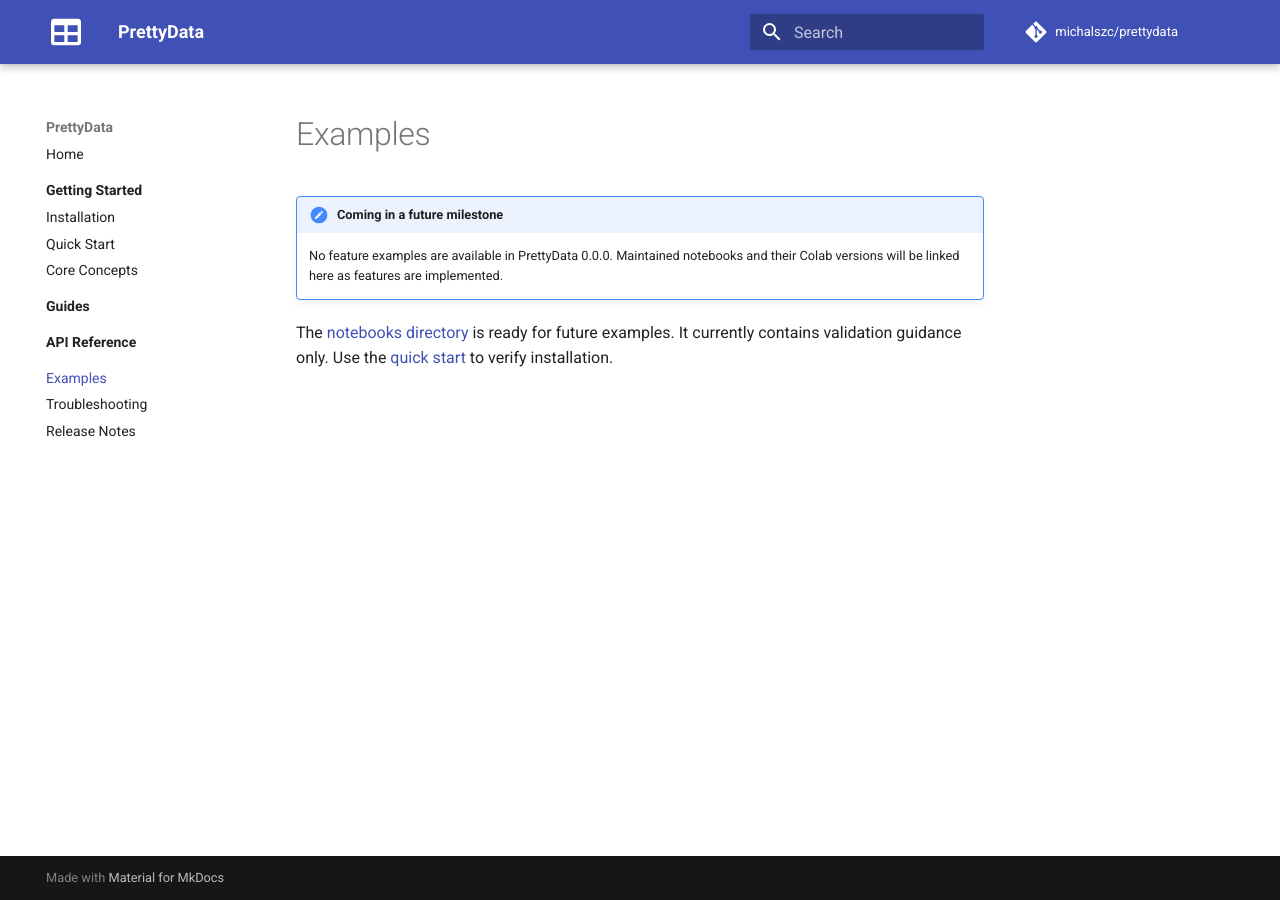
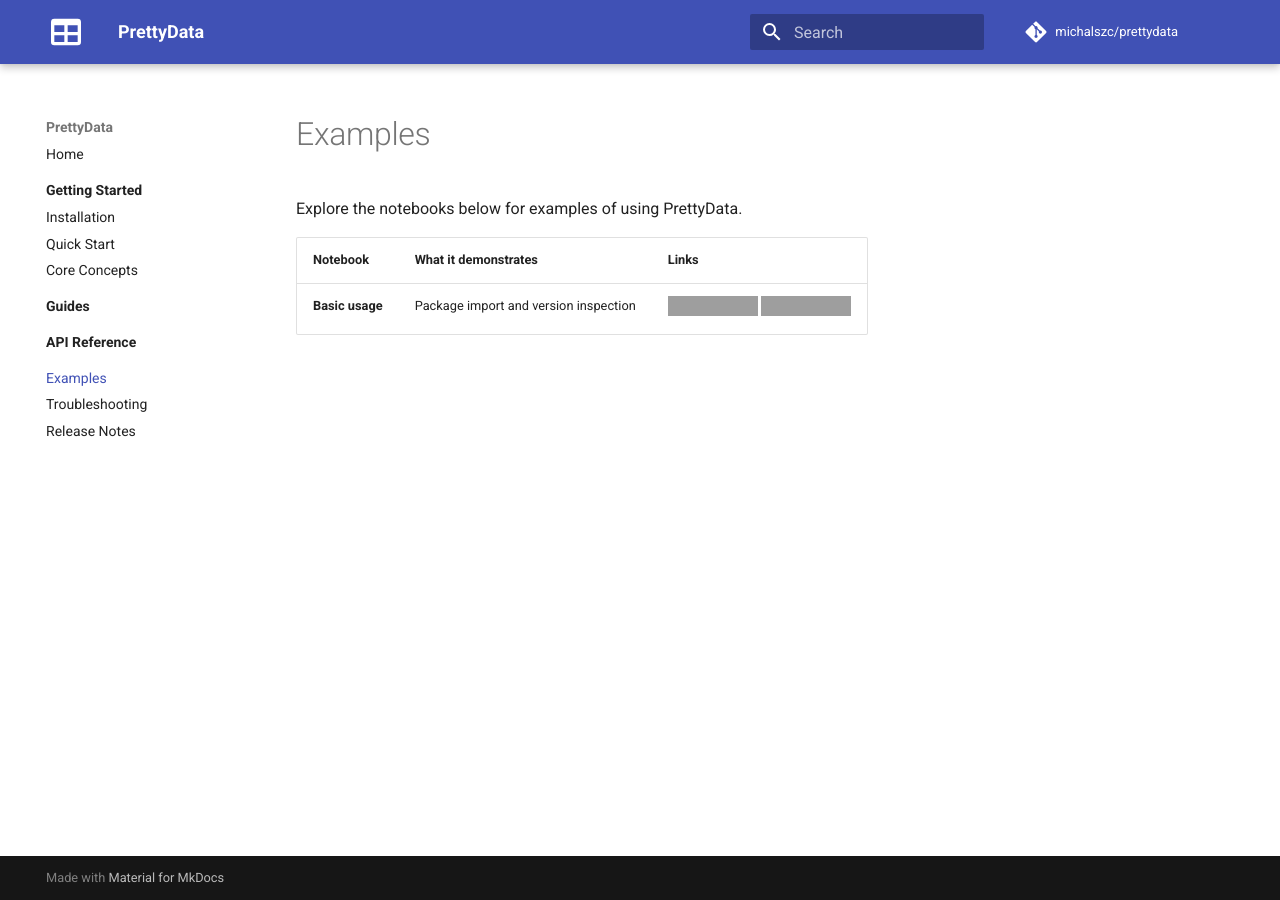
Before and after one commit to michalszc/prettydata, an MkDocs documentation site: the page built from documentation/examples.md, in a window 1280 px wide. Built offline with MkDocs 1.6.1 and Material for MkDocs 9.7.7, drawn with Linux system fonts in a browser that asks for light colours; comment, search, counter and statistics services are not loaded; grey boxes are pictures that could not be loaded.

Commit message:
docs: add basic usage notebook and example links

```diff
--- a/documentation/examples.md
+++ b/documentation/examples.md
@@ -1,10 +1,7 @@
 # Examples
 
-!!! note "Coming in a future milestone"
+Explore the notebooks below for examples of using PrettyData.
 
-    No feature examples are available in PrettyData 0.0.0. Maintained notebooks
-    and their Colab versions will be linked here as features are implemented.
-
-The [notebooks directory](https://github.com/michalszc/prettydata/tree/master/notebooks)
-is ready for future examples. It currently contains validation guidance only.
-Use the [quick start](getting-started/quickstart.md) to verify installation.
+| Notebook | What it demonstrates | Links |
+| --- | --- | --- |
+| **Basic usage** | Package import and version inspection | [![View on GitHub](https://img.shields.io/badge/View_on-GitHub-181717?logo=github)](https://github.com/michalszc/prettydata/blob/master/notebooks/basic_usage.ipynb) [![Open In Colab](https://colab.research.google.com/assets/colab-badge.svg)](https://colab.research.google.com/github/michalszc/prettydata/blob/master/notebooks/basic_usage.ipynb) |
```
Also changed, not shown: CONTRIBUTING.md (+5 -4 lines), README.md (+1 -0 lines), documentation/getting-started/installation.md (+2 -2 lines), documentation/release-notes.md (+2 -0 lines), notebooks/README.md (deleted, +0 -16 lines), 1 other file.
